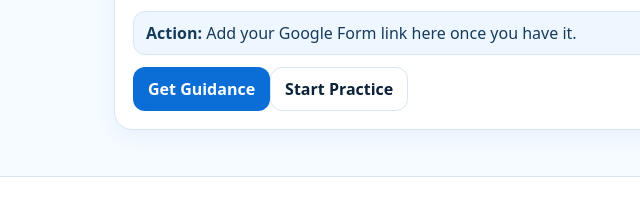
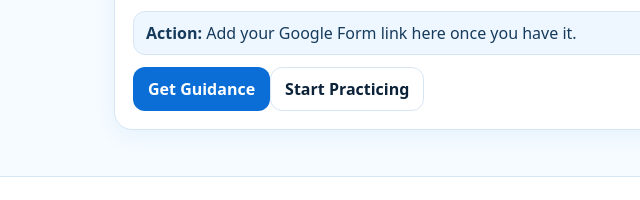
Before and after one commit to KarthickTrainer/bukavi, a plain HTML site: page roadmap.html in a window 1280 px wide. Shown: the part 258-458 px from the top of the page, 0-640 px from the left. Drawn offline with Linux system fonts and the light colour scheme.

Commit message:
Update roadmap.html

```diff
--- a/roadmap.html
+++ b/roadmap.html
@@ -4,5 +4,5 @@
 <main class="container"><div class="card"><h1 class="section-title">Free Non‑IT → IT Roadmap (Software Testing)</h1>
 <ol class="small"><li><b>Week 1–2:</b> Testing fundamentals, SDLC/STLC, bug lifecycle</li><li><b>Week 3–4:</b> Test cases, Jira basics</li><li><b>Week 5–6:</b> SQL basics + API basics</li><li><b>Week 7–10:</b> Selenium basics + locators + waits</li><li><b>Week 11+:</b> Framework + Git + CI basics</li></ol>
 <div class="notice"><b>Action:</b> Add your Google Form link here once you have it.</div>
-<div style="margin-top:12px"><a class="btn primary" href="/contact.html">Get Guidance</a><a class="btn" href="/practice/">Start Practice</a></div></div></main>
+<div style="margin-top:12px"><a class="btn primary" href="/contact.html">Get Guidance</a><a class="btn" href="/practice/">Start Practicing</a></div></div></main>
 <footer class="footer"><div class="container small">BuKavi — Learn • Teach • Inspire</div></footer></body></html>
```
